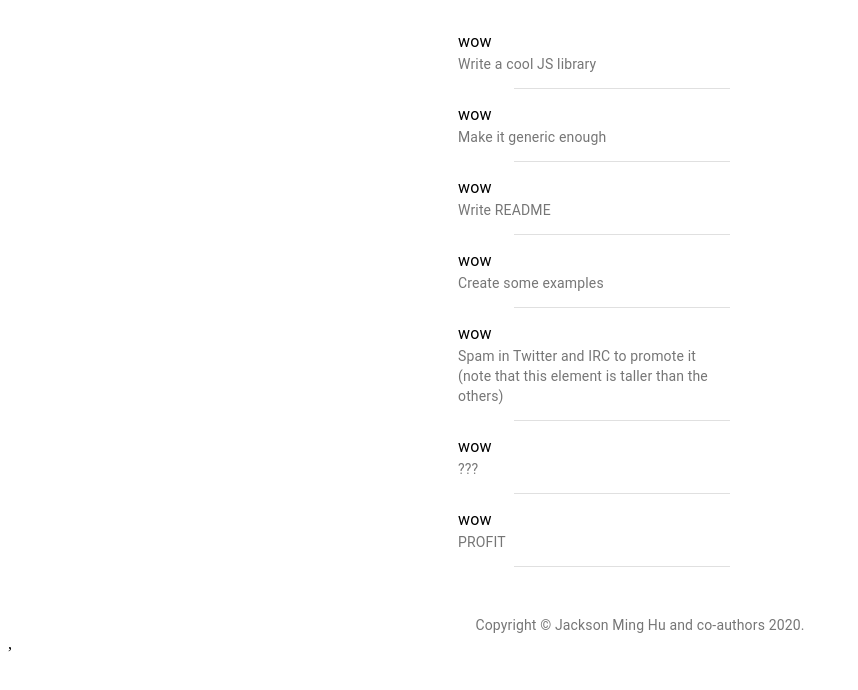
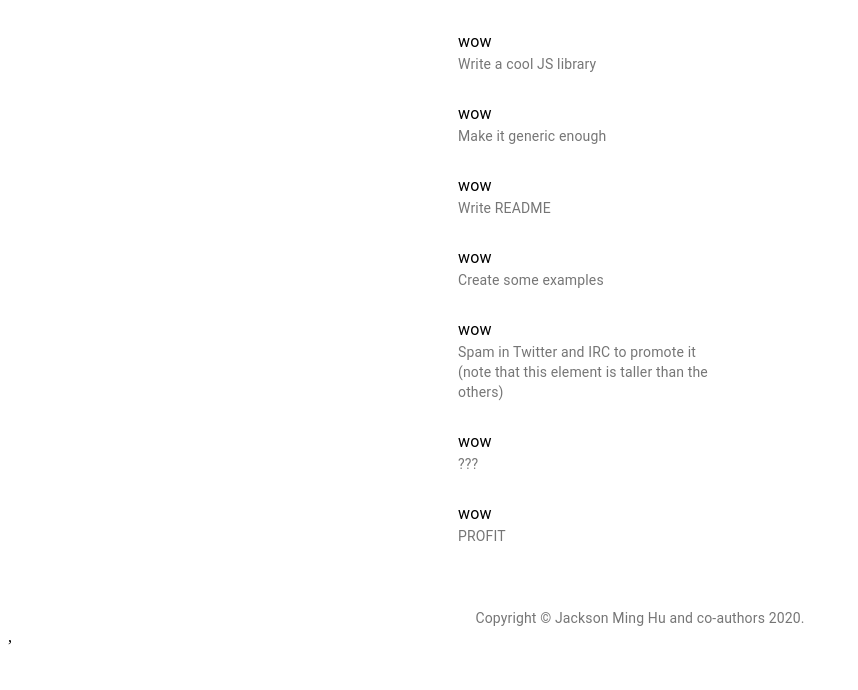
Before and after one commit to huming2207/datasheep-react, a React (Create React App) app: page /dashboard in a window 1280 px wide. Shown: the top 690 px of the page, without its empty margins (0-858 px from the left). Built offline with nearby package versions, Linux system fonts and the light colour scheme.

Commit message:
Remove unused code

```diff
--- a/src/components/common/KanbanList.tsx
+++ b/src/components/common/KanbanList.tsx
@@ -63,6 +63,7 @@ export const KanbanList: React.FC = () => {
 
     const moveCard = useCallback(
       (dragIndex: number, hoverIndex: number) => {
+        console.log("Move started");
         const dragCard = cards[dragIndex];
         setCards(
           update(cards, {
@@ -78,10 +79,7 @@ export const KanbanList: React.FC = () => {
 
     const renderCard = (card: { id: number; text: string; title: string }, index: number) => {
       return (
-        <>
-          <EventCard key={card.id} index={index} id={card.id} text={card.text} title={card.title} moveCard={moveCard} />
-          <Divider variant="inset" component="li" />
-        </>
+        <EventCard key={card.id} index={index} id={card.id} text={card.text} title={card.title} moveCard={moveCard} />
       );
     };
 
```
